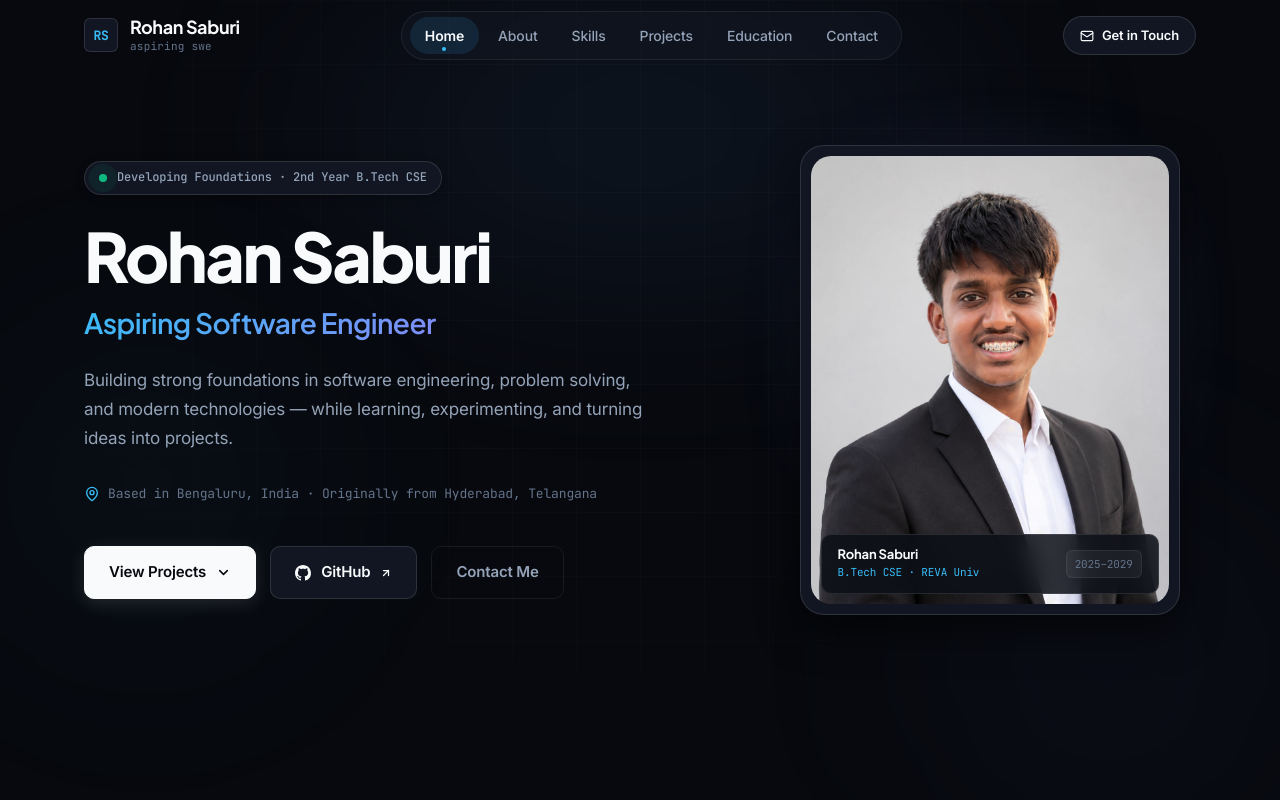
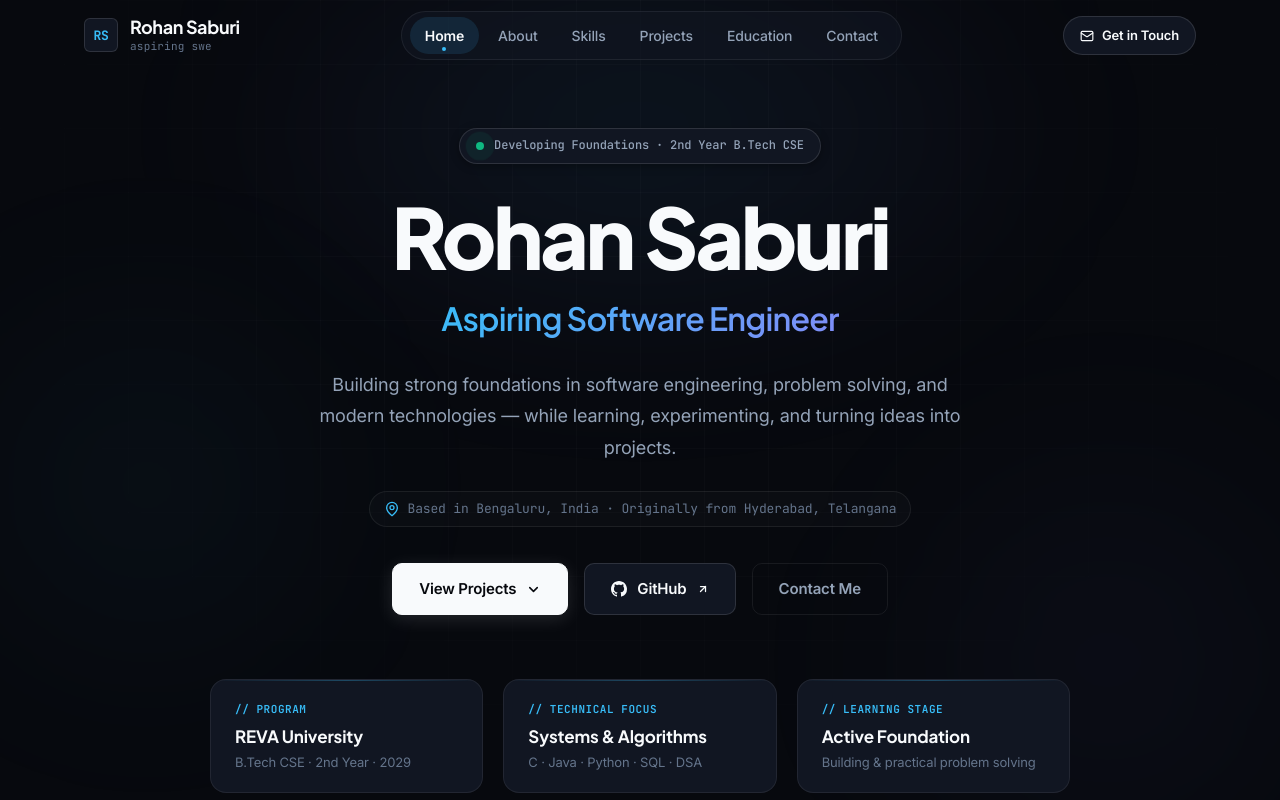
Before and after one commit to rohansaburi/rohan-saburi-portfolio, a website: page index.html in a window 1280 px wide. Shown: the top 800 px of the page. Drawn offline with Linux system fonts and the light colour scheme.

Commit message:
refactor: remove profile photo and rebalance hero layout with typography and foundation cards

```diff
--- a/css/style.css
+++ b/css/style.css
@@ -511,25 +511,31 @@ ul, ol {
 /* --------------------------------------------------------------------------
    6. HERO SECTION
    -------------------------------------------------------------------------- */
+/* --------------------------------------------------------------------------
+   6. HERO SECTION
+   -------------------------------------------------------------------------- */
 .hero-section {
   min-height: calc(100vh - var(--nav-height));
   display: flex;
   align-items: center;
-  padding-top: calc(var(--nav-height) + 2.5rem);
-  padding-bottom: 5rem;
-}
-
-.hero-grid {
-  display: grid;
-  grid-template-columns: 1.2fr 0.8fr;
-  align-items: center;
-  gap: var(--space-3xl);
-}
-
-.hero-content {
+  justify-content: center;
+  padding-top: calc(var(--nav-height) + 3.5rem);
+  padding-bottom: 5.5rem;
+  position: relative;
+}
+
+.hero-container {
+  display: flex;
+  justify-content: center;
+}
+
+.hero-wrapper {
+  max-width: 860px;
+  width: 100%;
   display: flex;
   flex-direction: column;
-  align-items: flex-start;
+  align-items: center;
+  text-align: center;
 }
 
 /* Status Pill */
@@ -537,7 +543,7 @@ ul, ol {
   display: inline-flex;
   align-items: center;
   gap: 0.625rem;
-  padding: 0.375rem 0.875rem;
+  padding: 0.4375rem 1rem;
   background: var(--bg-card);
   border: 1px solid var(--border-medium);
   border-radius: var(--radius-full);
@@ -545,7 +551,7 @@ ul, ol {
   font-size: 0.75rem;
   font-weight: 500;
   color: var(--text-secondary);
-  margin-bottom: 1.5rem;
+  margin-bottom: 1.75rem;
   box-shadow: var(--shadow-sm);
 }
 
@@ -577,31 +583,33 @@ ul, ol {
 /* Hero Typography */
 .hero-title {
   font-family: var(--font-display);
-  font-size: clamp(2.75rem, 5.5vw, 4.25rem);
+  font-size: clamp(3.25rem, 7vw, 5.25rem);
   font-weight: 800;
-  line-height: 1.08;
-  letter-spacing: -0.035em;
-  color: var(--text-primary);
-  margin-bottom: 0.5rem;
+  line-height: 1.05;
+  letter-spacing: -0.04em;
+  color: var(--text-primary);
+  margin-bottom: 0.75rem;
 }
 
 .hero-role {
   font-family: var(--font-display);
-  font-size: clamp(1.25rem, 2.5vw, 1.75rem);
+  font-size: clamp(1.375rem, 2.75vw, 2rem);
   font-weight: 600;
-  letter-spacing: -0.02em;
+  letter-spacing: -0.025em;
   background: var(--accent-gradient);
   -webkit-background-clip: text;
   -webkit-text-fill-color: transparent;
-  margin-bottom: 1.25rem;
+  margin-bottom: 1.5rem;
 }
 
 .hero-intro {
-  font-size: clamp(1.0625rem, 1.25vw, 1.1875rem);
-  line-height: 1.7;
+  font-size: clamp(1.125rem, 1.4vw, 1.25rem);
+  line-height: 1.75;
   color: var(--text-secondary);
-  max-width: 580px;
-  margin-bottom: 1.5rem;
+  max-width: 680px;
+  margin-left: auto;
+  margin-right: auto;
+  margin-bottom: 1.75rem;
 }
 
 /* Subtle Location Tag */
@@ -613,7 +621,10 @@ ul, ol {
   font-size: 0.8125rem;
   color: var(--text-tertiary);
   margin-bottom: 2.25rem;
-  padding: 0.375rem 0;
+  padding: 0.375rem 0.875rem;
+  background: rgba(255, 255, 255, 0.02);
+  border: 1px solid var(--border-subtle);
+  border-radius: var(--radius-full);
 }
 
 .hero-location svg {
@@ -625,8 +636,10 @@ ul, ol {
 .hero-cta-cluster {
   display: flex;
   align-items: center;
+  justify-content: center;
   flex-wrap: wrap;
-  gap: 0.875rem;
+  gap: 1rem;
+  margin-bottom: 4rem;
 }
 
 .btn {
@@ -637,7 +650,7 @@ ul, ol {
   font-family: var(--font-body);
   font-size: 0.9375rem;
   font-weight: 600;
-  padding: 0.8125rem 1.5rem;
+  padding: 0.8125rem 1.625rem;
   border-radius: var(--radius-md);
   transition: all var(--transition-fast);
   white-space: nowrap;
@@ -683,118 +696,65 @@ ul, ol {
   transform: translateY(-2px);
 }
 
-/* Hero Visual / Profile Image Container */
-.hero-visual {
-  display: flex;
-  justify-content: center;
-  align-items: center;
+/* Hero Foundation Deck (Architectural Anchors) */
+.hero-foundation-deck {
+  display: grid;
+  grid-template-columns: repeat(3, 1fr);
+  gap: 1.25rem;
+  width: 100%;
+  max-width: 860px;
+  text-align: left;
+}
+
+.foundation-deck-card {
+  background: var(--bg-card);
+  border: 1px solid var(--border-subtle);
+  border-radius: var(--radius-lg);
+  padding: 1.25rem 1.5rem;
+  transition: all var(--transition-base);
+  display: flex;
+  flex-direction: column;
+  gap: 0.375rem;
   position: relative;
-}
-
-.portrait-wrapper {
-  position: relative;
-  width: 100%;
-  max-width: 380px;
-}
-
-.portrait-ambient-glow {
+  overflow: hidden;
+}
+
+.foundation-deck-card::before {
+  content: '';
   position: absolute;
-  inset: -12px;
-  background: radial-gradient(circle at 50% 40%, rgba(56, 189, 248, 0.22) 0%, rgba(129, 140, 248, 0.15) 40%, transparent 70%);
-  filter: blur(32px);
-  z-index: 1;
-  opacity: 0.75;
-  transition: opacity var(--transition-smooth);
-}
-
-.portrait-wrapper:hover .portrait-ambient-glow {
-  opacity: 1;
-}
-
-.portrait-card {
-  position: relative;
-  z-index: 2;
-  background: var(--bg-card);
-  border: 1px solid var(--border-medium);
-  border-radius: var(--radius-xl);
-  padding: 0.625rem;
-  box-shadow: var(--shadow-lg);
-  overflow: hidden;
-  transition: border-color var(--transition-base), transform var(--transition-base);
-}
-
-.portrait-wrapper:hover .portrait-card {
-  border-color: rgba(56, 189, 248, 0.4);
-  transform: translateY(-4px);
-}
-
-.portrait-image-container {
-  position: relative;
-  width: 100%;
-  aspect-ratio: 4 / 5;
-  border-radius: calc(var(--radius-xl) - 4px);
-  overflow: hidden;
-  background: #0d121c;
-}
-
-.portrait-img {
-  width: 100%;
-  height: 100%;
-  object-fit: cover;
-  object-position: center 20%;
-  display: block;
-  transition: transform var(--transition-smooth), filter var(--transition-smooth);
-}
-
-.portrait-wrapper:hover .portrait-img {
-  transform: scale(1.025);
-}
-
-/* Portrait Technical Badges */
-.portrait-badge-bottom {
-  position: absolute;
-  bottom: 1.25rem;
-  left: 1.25rem;
-  right: 1.25rem;
-  background: rgba(12, 16, 23, 0.85);
-  backdrop-filter: blur(12px);
-  -webkit-backdrop-filter: blur(12px);
-  border: 1px solid rgba(255, 255, 255, 0.1);
-  border-radius: var(--radius-md);
-  padding: 0.75rem 1rem;
-  display: flex;
-  align-items: center;
-  justify-content: space-between;
-  z-index: 3;
-}
-
-.portrait-badge-info {
-  display: flex;
-  flex-direction: column;
-}
-
-.portrait-badge-title {
+  top: 0;
+  left: 0;
+  right: 0;
+  height: 1px;
+  background: linear-gradient(90deg, transparent, rgba(56, 189, 248, 0.3), transparent);
+}
+
+.foundation-deck-card:hover {
+  border-color: var(--border-medium);
+  background: var(--bg-card-hover);
+  transform: translateY(-2px);
+}
+
+.deck-kicker {
+  font-family: var(--font-mono);
+  font-size: 0.6875rem;
+  font-weight: 600;
+  color: var(--accent-cyan);
+  letter-spacing: 0.05em;
+}
+
+.deck-title {
   font-family: var(--font-display);
+  font-size: 1.0625rem;
+  font-weight: 700;
+  color: var(--text-primary);
+  line-height: 1.3;
+}
+
+.deck-desc {
   font-size: 0.8125rem;
-  font-weight: 700;
-  color: var(--text-primary);
-  line-height: 1.2;
-}
-
-.portrait-badge-sub {
-  font-family: var(--font-mono);
-  font-size: 0.6875rem;
-  color: var(--accent-cyan);
-}
-
-.portrait-badge-tag {
-  font-family: var(--font-mono);
-  font-size: 0.6875rem;
   color: var(--text-tertiary);
-  background: rgba(255, 255, 255, 0.05);
-  padding: 0.25rem 0.5rem;
-  border-radius: var(--radius-sm);
-  border: 1px solid var(--border-subtle);
+  line-height: 1.45;
 }
 
 /* --------------------------------------------------------------------------
@@ -1755,21 +1715,6 @@ ul, ol {
    15. RESPONSIVE MEDIA QUERIES
    -------------------------------------------------------------------------- */
 @media (max-width: 1024px) {
-  .hero-grid {
-    grid-template-columns: 1fr;
-    gap: 3rem;
-    text-align: left;
-  }
-
-  .hero-visual {
-    order: -1;
-    justify-content: flex-start;
-  }
-
-  .portrait-wrapper {
-    max-width: 320px;
-  }
-
   .about-grid {
     grid-template-columns: 1fr;
     gap: 2.5rem;
@@ -1808,11 +1753,16 @@ ul, ol {
   }
 
   .hero-title {
-    font-size: 2.5rem;
+    font-size: 2.75rem;
   }
 
   .hero-role {
     font-size: 1.25rem;
+  }
+
+  .hero-foundation-deck {
+    grid-template-columns: 1fr;
+    gap: 0.875rem;
   }
 
   .skills-grid {
@@ -1871,10 +1821,6 @@ ul, ol {
 
   .hero-cta-cluster .btn {
     width: 100%;
-  }
-
-  .portrait-wrapper {
-    max-width: 100%;
   }
 }
 
--- a/index.html
+++ b/index.html
@@ -15,11 +15,11 @@
   <meta property="og:type" content="website">
   <meta property="og:title" content="Rohan Saburi | Aspiring Software Engineer">
   <meta property="og:description" content="Building strong foundations in software engineering, problem solving, and modern technologies.">
-  <meta property="og:image" content="assets/profile.jpg">
-  <meta name="twitter:card" content="summary_large_image">
+  <meta property="og:image" content="assets/favicon.svg">
+  <meta name="twitter:card" content="summary">
   <meta name="twitter:title" content="Rohan Saburi | Aspiring Software Engineer">
   <meta name="twitter:description" content="Building strong foundations in software engineering, problem solving, and modern technologies.">
-  <meta name="twitter:image" content="assets/profile.jpg">
+  <meta name="twitter:image" content="assets/favicon.svg">
 
   <!-- Favicon -->
   <link rel="icon" type="image/svg+xml" href="assets/favicon.svg">
@@ -105,11 +105,9 @@
          HERO SECTION
          ==================================================================== -->
     <section class="section hero-section" id="home">
-      <div class="container">
-        <div class="hero-grid">
+      <div class="container hero-container">
+        <div class="hero-wrapper reveal-init">
 
-          <!-- Hero Text Details -->
-          <div class="hero-content reveal-init">
           <div class="hero-status-pill">
             <span class="status-dot-pulse" aria-hidden="true"></span>
             <span>Developing Foundations &middot; 2nd Year B.Tech CSE</span>
@@ -153,33 +151,25 @@
               <span>Contact Me</span>
             </a>
           </div>
+
+          <!-- Hero Foundation Deck (Structural Anchor) -->
+          <div class="hero-foundation-deck">
+            <div class="foundation-deck-card">
+              <span class="deck-kicker">// PROGRAM</span>
+              <span class="deck-title">REVA University</span>
+              <span class="deck-desc">B.Tech CSE &middot; 2nd Year &middot; 2029</span>
             </div>
 
-          <!-- Hero Profile Image Presentation -->
-          <div class="hero-visual reveal-init delay-1">
-            <div class="portrait-wrapper">
-              <div class="portrait-ambient-glow" aria-hidden="true"></div>
-
-              <div class="portrait-card">
-                <div class="portrait-image-container">
-                  <img
-                    src="assets/profile.jpg"
-                    alt="Portrait of Rohan Saburi - Aspiring Software Engineer"
-                    class="portrait-img"
-                    width="600"
-                    height="750"
-                    loading="eager"
-                  >
+            <div class="foundation-deck-card">
+              <span class="deck-kicker">// TECHNICAL FOCUS</span>
+              <span class="deck-title">Systems &amp; Algorithms</span>
+              <span class="deck-desc">C &middot; Java &middot; Python &middot; SQL &middot; DSA</span>
             </div>
 
-                <div class="portrait-badge-bottom">
-                  <div class="portrait-badge-info">
-                    <span class="portrait-badge-title">Rohan Saburi</span>
-                    <span class="portrait-badge-sub">B.Tech CSE &middot; REVA Univ</span>
-                  </div>
-                  <span class="portrait-badge-tag">2025&ndash;2029</span>
-                </div>
-              </div>
+            <div class="foundation-deck-card">
+              <span class="deck-kicker">// LEARNING STAGE</span>
+              <span class="deck-title">Active Foundation</span>
+              <span class="deck-desc">Building &amp; practical problem solving</span>
             </div>
           </div>
 
```
Also changed, not shown: README.md, assets/profile.jpg (deleted). Lines whose indentation alone changed are shown as unchanged.
